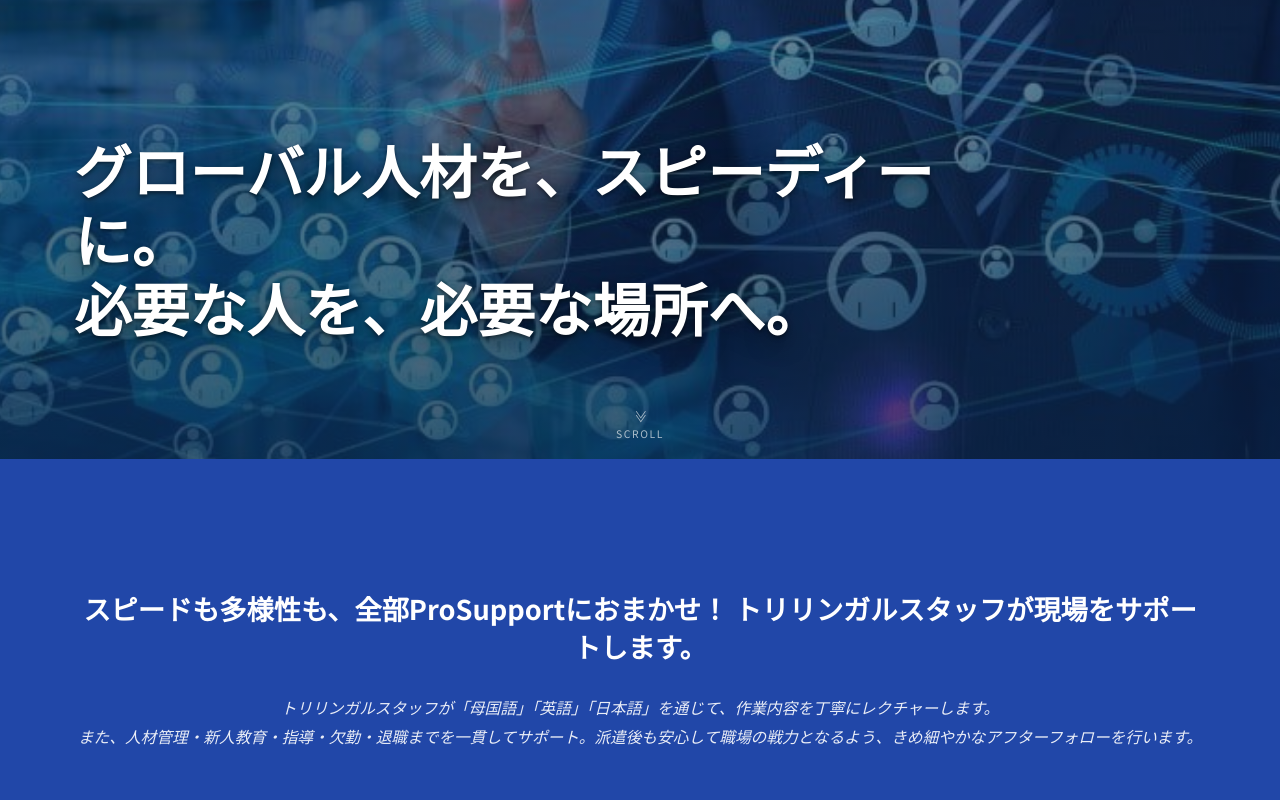
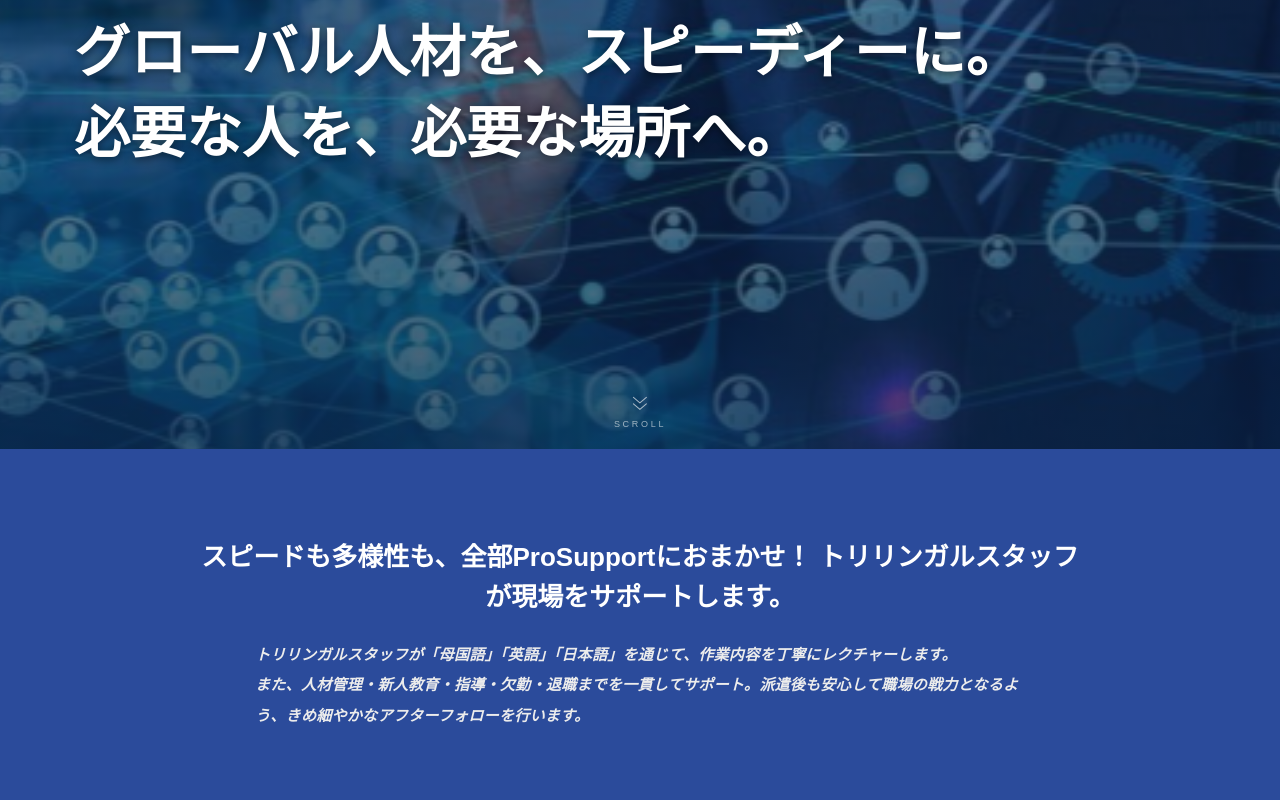
Before and after one commit to SubashKhulal123/ProSupport, a React (Vite) app in the folder client/: page / in a window 1280 px wide. Shown: the part 360-1160 px from the top of the page. Built offline with nearby package versions, Linux system fonts and the light colour scheme.

Commit message:
Fix hero max-width for 3-line wrap, float scroll, bigger promise section

```diff
--- a/client/src/components/Hero.css
+++ b/client/src/components/Hero.css
@@ -18,41 +18,125 @@
   inset: 0;
   background: linear-gradient(180deg, rgba(11,37,69,0.45) 0%, rgba(11,37,69,0.75) 100%);
 }
+
+/* Headline — serif font, sized to wrap in 3 lines naturally like real site */
 .hero__content {
   position: absolute;
-  top: 68%;
+  top: 48%;
   left: 0;
   right: 0;
   z-index: 2;
   transform: translateY(-50%);
 }
+
+
 .hero__content h1 {
   color: #fff;
-  font-weight: 800;
-  font-size: clamp(2.1rem, 5vw, 3.6rem);
-  line-height: 1.2;
-  max-width: 880px;
-  text-shadow: 0 2px 4px rgba(0,0,0,0.5), 0 8px 24px rgba(0,0,0,0.4);
+  font-family: "Georgia", "Times New Roman", serif;
+  font-weight: 700;
+  font-size: 3.5rem;
+  line-height: 1.45;
+  max-width: 1000px;
+  text-shadow: 0 2px 8px rgba(0,0,0,0.5);
 }
-.hero__scroll {
-  position: absolute;
-  bottom: 18px;
-  left: 0;
-  right: 0;
-  z-index: 2;
+
+
+
+.hero__scroll{
+    position:absolute;
+    left:50%;
+    bottom:24px;
+    transform:translateX(-50%);
+    z-index:5;
+
+    display:flex;
+    flex-direction:column;
+    align-items:center;
+
+    animation:scrollFloat 2.4s ease-in-out infinite;
+}
+
+.hero__scroll-arrow{
+    width:24px;
+    height:18px;
+
+    fill:none;
+    stroke:#ffffff;
+    stroke-width:1.2;
+    stroke-linecap:round;
+    stroke-linejoin:round;
+
+    opacity:.9;
+}
+.hero__scroll-icon {
   display: flex;
   flex-direction: column;
   align-items: center;
-  gap: 2px;
-  text-align: center;
-  font-size: 0.65rem;
-  letter-spacing: 0.15em;
-  text-transform: uppercase;
-  color: rgba(255,255,255,0.65);
+  gap: 0px;
 }
-.hero__scroll-icon {
-  font-size: 0.8rem;
-  line-height: 1;
-  transform: rotate(90deg);
-  display: inline-block;
+.hero__chevron {
+  display: block;
+  width: 18px;
+  height: 18px;
+  border-right: 2px solid rgba(255,255,255,0.85);
+  border-bottom: 2px solid rgba(255,255,255,0.85);
+  transform: rotate(45deg);
+  animation: chevronDrop 1.6s ease-in-out infinite;
 }
+.hero__chevron:nth-child(2) {
+  margin-top: -10px;
+  border-color: rgba(255,255,255,0.45);
+  animation-delay: 0.2s;
+}
+
+
+.hero__scroll-label{
+
+    margin-top:6px;
+
+    color:#fff;
+
+    font-size:9px;
+
+    font-family:"M PLUS 1p",sans-serif;
+
+    font-weight:400;
+
+    letter-spacing:.30em;
+
+    text-transform:uppercase;
+
+    opacity:.85;
+}
+
+@keyframes chevronDrop {
+  0%   { transform: rotate(45deg) translate(0px, 0px); opacity: 0.3; }
+  50%  { transform: rotate(45deg) translate(4px, 4px); opacity: 1; }
+  100% { transform: rotate(45deg) translate(0px, 0px); opacity: 0.3; }
+}
+
+@media (max-width: 900px) {
+  .hero__content h1 { font-size: 2rem; max-width: 95%; }
+}
+@media (max-width: 600px) {
+  .hero__content h1 { font-size: 1.6rem; }
+}
+
+@keyframes scrollFloat{
+
+    0%{
+        transform:translate(-50%,0);
+        opacity:.5;
+    }
+
+    50%{
+        transform:translate(-50%,10px);
+        opacity:1;
+    }
+
+    100%{
+        transform:translate(-50%,0);
+        opacity:.5;
+    }
+
+}
--- a/client/src/components/Hero.jsx
+++ b/client/src/components/Hero.jsx
@@ -1,3 +1,5 @@
+
+
 import React from "react";
 import { useLang } from "../LangContext.jsx";
 import "./Hero.css";
@@ -7,21 +9,30 @@
   const ja = lang === "ja";
   return (
     <section className="hero">
-      <img className="hero__media" src="/Picture/01b00d46-7e7d-458c-8a4f-5a1768ffe472_nn.jpeg" alt="" aria-hidden="true" />
+      <img className="hero__media" src="/network-businessman.png" alt="" aria-hidden="true" />
       <div className="hero__overlay" />
       <div className="container hero__content">
         <h1>
-          {ja ? (
-            <>グローバル人材を、スピーディーに。<br />必要な人を、必要な場所へ。</>
-          ) : (
-            <>Recruiting global talent quickly.<br />Putting the right people in the right places.</>
-          )}
-        </h1>
+  {ja
+    ? <>グローバル人材を、スピーディーに。<br />必要な人を、必要な場所へ。</>
+    : <>Recruiting global talent quickly.<br />Putting the right people in the<br />right places.</>
+  }
+</h1>
       </div>
       <div className="hero__scroll">
-        <span className="hero__scroll-icon" aria-hidden="true">≫</span>
-        Scroll
-      </div>
+  <svg
+    className="hero__scroll-arrow"
+    width="26"
+    height="18"
+    viewBox="0 0 26 18"
+    xmlns="http://www.w3.org/2000/svg"
+  >
+    <polyline points="6,2 13,8 20,2" />
+    <polyline points="6,9 13,15 20,9" />
+  </svg>
+
+  <span className="hero__scroll-label">Scroll</span>
+</div>
     </section>
   );
 }
--- a/client/src/components/Navbar.css
+++ b/client/src/components/Navbar.css
@@ -10,7 +10,7 @@
 .nav__row {
   position: relative;
   width: 100%;
-  height: 130px;
+  height: 120px;
 }
 
 .nav__brand {
--- a/client/src/components/Promise.css
+++ b/client/src/components/Promise.css
@@ -1,18 +1,34 @@
-.promise {
-  background: var(--navy-700);
-  padding: 130px 0;
+
+.promise{
+    background:#2b4b9b;
+    padding-top:88px;
+    padding-bottom:170px;
 }
-.promise__content { max-width: 860px; margin: 0 auto; text-align: center; }
-.promise__headline {
-  color: #fff;
-  font-weight: 700;
-  font-size: clamp(1.3rem, 2.8vw, 1.7rem);
-  line-height: 1.4;
-  margin-bottom: 28px;
+
+
+.promise__content{
+    width:675px;
+    margin:0 auto;
 }
-.promise__body {
-  color: rgba(255,255,255,0.9);
-  font-size: 0.98rem;
-  font-style: italic;
-  line-height: 1.85;
+.promise__headline{
+    width:900px;
+    margin:0 auto 22px;
+    color:#fff;
+    font-family:"M PLUS 1p",sans-serif;
+    font-size:26px;
+    font-weight:700;
+    line-height:1.55;
+    text-align:center;
 }
+
+.promise__body{
+    margin:0 auto;
+    width:770px;      /* was 610px */
+    color:#ececec;
+    font-family:"M PLUS 1p",sans-serif;
+    font-size:15px;
+    font-weight:600;
+    font-style:italic;
+    line-height:2.05;
+    letter-spacing:.02em;
+}
--- a/client/src/components/Promise.jsx
+++ b/client/src/components/Promise.jsx
@@ -8,11 +8,17 @@
   return (
     <section className="promise">
       <div className="container promise__content">
-        <h2 className="promise__headline">
-          {ja
-            ? "スピードも多様性も、全部ProSupportにおまかせ！ トリリンガルスタッフが現場をサポートします。"
-            : "Leave speed and versatility to ProSupport! Our trilingual staff will support you on-site."}
-        </h2>
+  <h2 className="promise__headline">
+  {ja ? (
+    "スピードも多様性も、全部ProSupportにおまかせ！ トリリンガルスタッフが現場をサポートします。"
+  ) : (
+    <>
+      Leave speed and versatility to ProSupport! Our trilingual staff will
+      <br />
+      support you on-site.
+    </>
+  )}
+</h2>
         <p className="promise__body">
           {ja ? (
             <>
@@ -20,10 +26,20 @@
               また、人材管理・新人教育・指導・欠勤・退職までを一貫してサポート。派遣後も安心して職場の戦力となるよう、きめ細やかなアフターフォローを行います。
             </>
           ) : (
-            <>
-              Our trilingual staff provide thorough instruction on work procedures in the worker's native language, English, and Japanese.<br />
-              We also offer comprehensive support, from personnel management and new-employee training to guidance, attendance, and offboarding — with careful aftercare so employees can confidently become valuable members of the team after they're placed.
-            </>
+
+<>
+  Our trilingual staff will provide thorough instruction on work procedures in their native language,
+  <br />
+  English, and Japanese.
+  <br />
+  We also offer comprehensive support, from personnel management and new employee training to
+  <br />
+  guidance, absence management, and termination of employment. We provide meticulous after-sales
+  <br />
+  support to ensure that employees can confidently become valuable assets to their workplaces even
+  <br />
+  after being dispatched.
+</>
           )}
         </p>
       </div>
```
